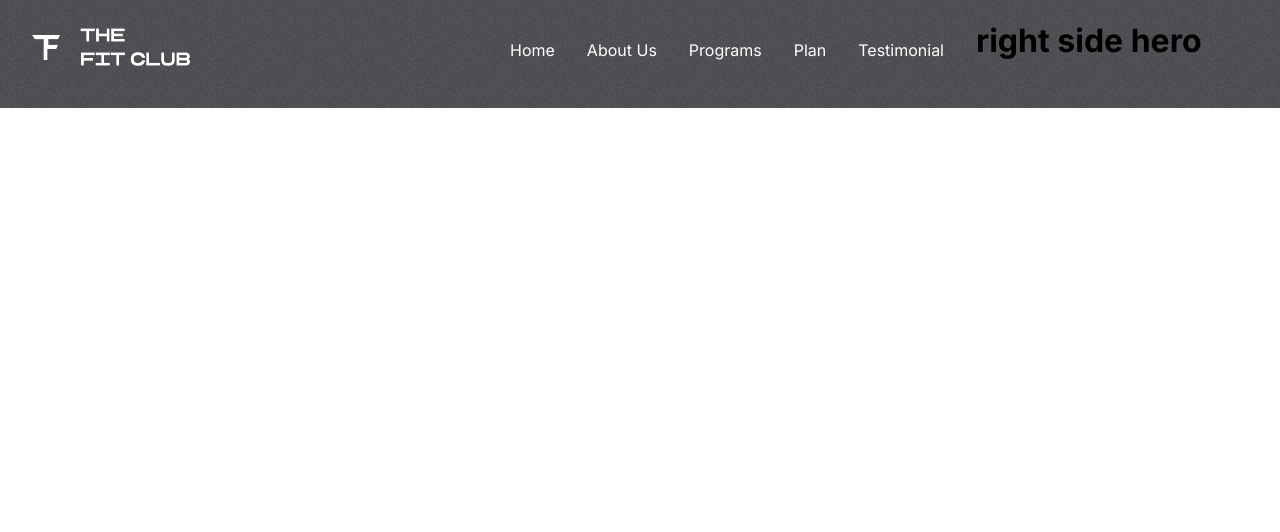
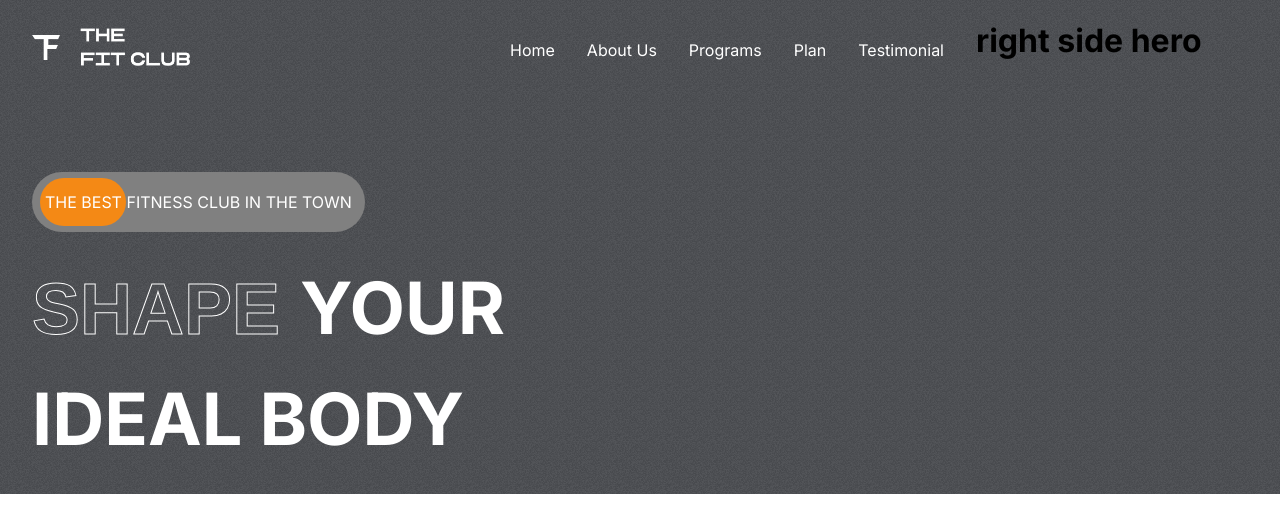
Before and after one commit to AlaminSarkerFRII/Fitness-Club, a React (Create React App) app: page / in a window 1280 px wide. Shown: the top 532 px of the page. Built offline with nearby package versions, Linux system fonts and the light colour scheme.

Commit message:
hero-text

```diff
--- a/src/App.css
+++ b/src/App.css
@@ -21,3 +21,15 @@
 ::-webkit-scrollbar{
   display: none;
 }
+
+/* stroke-text  */
+
+
+.stroke-text{
+  color: transparent;
+  font-family: Arial, Helvetica, sans-serif;
+  -webkit-text-stroke-color: white;
+  -webkit-text-stroke-width: 1px;
+
+
+}
--- a/src/components/Header/Header.css
+++ b/src/components/Header/Header.css
@@ -15,3 +15,9 @@
     gap:2rem;
     justify-content: space-between;
 }
+
+.header-menu>li:hover{
+    cursor: pointer;
+    color: var(--orange);
+
+}
--- a/src/components/Hero/Hero.css
+++ b/src/components/Hero/Hero.css
@@ -7,7 +7,48 @@
     padding: 2rem;
     padding-top: 1.5rem;
     flex: 3;
+    display: flex;
+    gap: 2rem;
+    flex-direction: column;
 }
 .right-h{
     flex: 1;
 }
+
+.the-best-add{
+    margin-top: 4rem;
+    background-color: grey;
+    border-radius: 4rem;
+    width:fit-content;
+    padding: 20px 13px;
+    text-transform: uppercase;
+    display: flex;
+    align-items: center;
+    justify-content: flex-start;
+    position: relative;
+    color:white;
+}
+.the-best-add>span{
+    z-index: 2;
+}
+
+.the-best-add>div{
+    position: absolute;
+    background-color: var(--orange);
+    width: 5.4rem;
+    height: 80%;
+    left: 8px;
+    border-radius: 3rem;
+    z-index: 1;
+}
+
+.hero-text{
+    display: flex;
+    flex-direction: column;
+    gap: 1.5rem;
+    font-size: 4.5rem;
+    font-weight: bold;
+    color: white;
+    text-transform: uppercase;
+    text-overflow: inherit;
+}
--- a/src/components/Hero/Hero.jsx
+++ b/src/components/Hero/Hero.jsx
@@ -6,7 +6,21 @@ const Hero = () => {
     return (
         <div className='hero'>
             <div className="left-h">
-                <Header/>
+                <Header />
+                <div className="the-best-add">
+                    <div></div>
+                    <span>THE BEST FITNESS CLUB IN THE TOWN</span>
+                </div>
+                {/* hero Heading */}
+                <div className="hero-text">
+                    <div>
+                        <span className='stroke-text'>Shape </span>
+                        <span>your</span>
+                    </div>
+                    <div>
+                        <span>Ideal body</span>
+                    </div>
+                </div>
             </div>
             <div className="right-h">
                 <h1>right side hero</h1>
```
